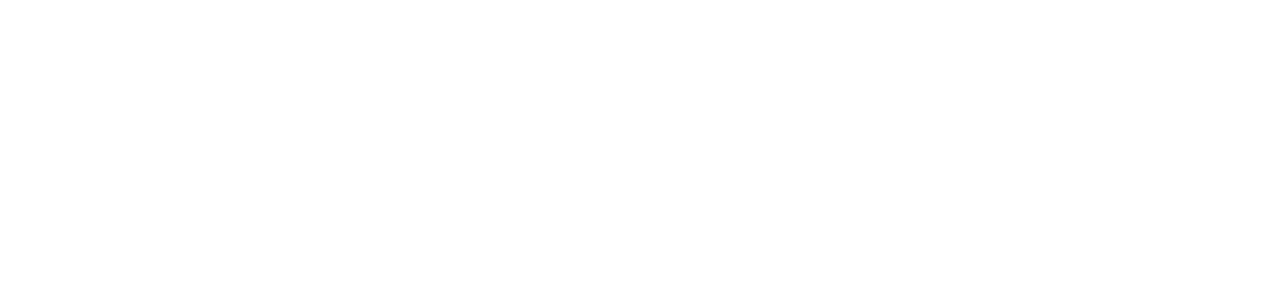
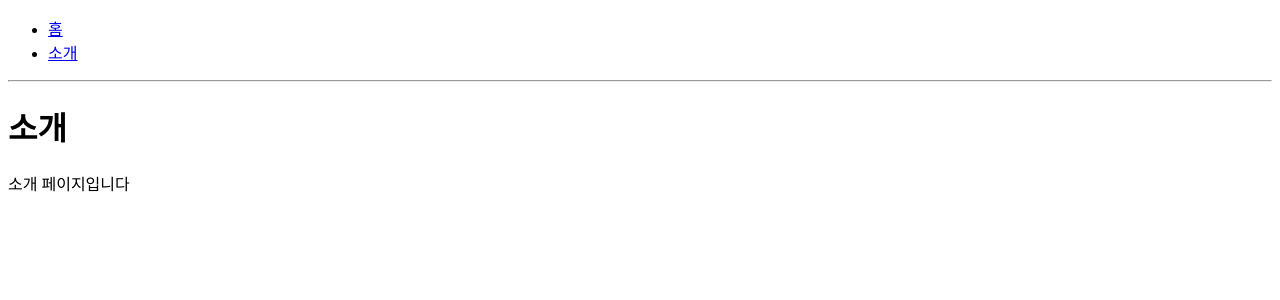
Before and after one commit to Kyung-A/react-study-part3, a React (Create React App) app: page /about in a window 1280 px wide. Shown: the top 300 px of the page. Built offline with nearby package versions, Linux system fonts and the light colour scheme.

Commit message:
파라미터, 쿼리 조회 코드 추가

```diff
--- a/package.json
+++ b/package.json
@@ -7,6 +7,7 @@
     "@testing-library/react": "^12.1.2",
     "@testing-library/user-event": "^13.5.0",
     "eslint-config-prettier": "^8.3.0",
+    "qs": "^6.10.2",
     "react": "^17.0.2",
     "react-dom": "^17.0.2",
     "react-router-dom": "^6.1.1",
--- a/src/App.js
+++ b/src/App.js
@@ -1,7 +1,31 @@
 import React from 'react';
+import { Link, Route, Routes } from 'react-router-dom';
+
+import Home from './page/Home';
+import About from './page/About';
+import Profile from './Profile';
 
 function App() {
-  return <div className="App"></div>;
+  return (
+    <>
+      <ul>
+        <li>
+          <Link to="/">홈</Link>
+        </li>
+        <li>
+          <Link to="/about">소개</Link>
+        </li>
+      </ul>
+
+      <hr />
+
+      <Routes>
+        <Route path="/" element={<Home />} />
+        <Route path="/about" element={<About />} />
+        <Route path="/profiles/:username" element={<Profile />} />
+      </Routes>
+    </>
+  );
 }
 
 export default App;
--- /dev/null
+++ b/src/Profile.jsx
@@ -0,0 +1,36 @@
+import React from 'react';
+import { useParams } from 'react-router-dom';
+
+// 프로필에서 사용할 데이터
+const profileData = {
+  kyungA: {
+    name: '남은경',
+    description: '개발자다아아아악!',
+  },
+  gildong: {
+    name: '홍길동',
+    description: '길동이다아아아악!',
+  },
+};
+
+// URL Params
+// match 객체 사용 x
+const Profile = () => {
+  const { username } = useParams();
+  const profile = profileData[username];
+
+  if (!profile) {
+    return <div>존재하지 않는 유저입니다.</div>;
+  }
+
+  return (
+    <div>
+      <h3>
+        {username} ({profile.name})
+      </h3>
+      <p>{profile.description}</p>
+    </div>
+  );
+};
+
+export default Profile;
--- a/src/index.js
+++ b/src/index.js
@@ -1,10 +1,11 @@
 import React from 'react';
 import ReactDOM from 'react-dom';
+import { BrowserRouter } from 'react-router-dom';
 import App from './App';
 
 ReactDOM.render(
-  <React.StrictMode>
+  <BrowserRouter>
     <App />
-  </React.StrictMode>,
+  </BrowserRouter>,
   document.getElementById('root'),
 );
--- /dev/null
+++ b/src/page/About.jsx
@@ -0,0 +1,21 @@
+import React from 'react';
+import { useLocation } from 'react-router-dom';
+
+// Query 조회
+// location 사용 X
+const About = () => {
+  const { search } = useLocation();
+
+  // 쿼리의 파싱 결과값은 문자열이다
+  const detail = search === '?detail=true';
+
+  return (
+    <div>
+      <h1>소개</h1>
+      <p>소개 페이지입니다</p>
+      {detail && <p>추가적인 정보 입니다</p>}
+    </div>
+  );
+};
+
+export default About;
--- /dev/null
+++ b/src/page/Home.jsx
@@ -0,0 +1,12 @@
+import React from 'react';
+
+const Home = () => {
+  return (
+    <div>
+      <h1>홈</h1>
+      <p>메인 페이지입니다.</p>
+    </div>
+  );
+};
+
+export default Home;
```
Also changed, not shown: 2 other files (tests, documents, lock files or other folders).
